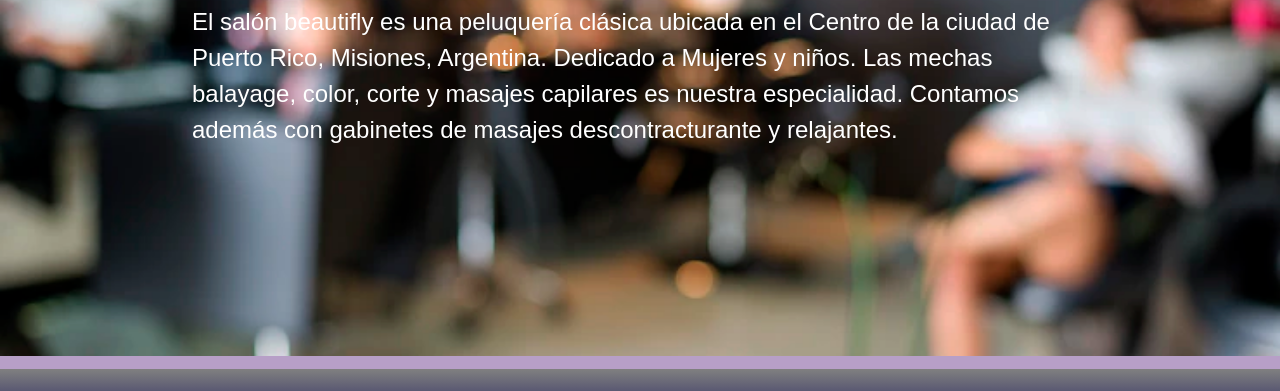
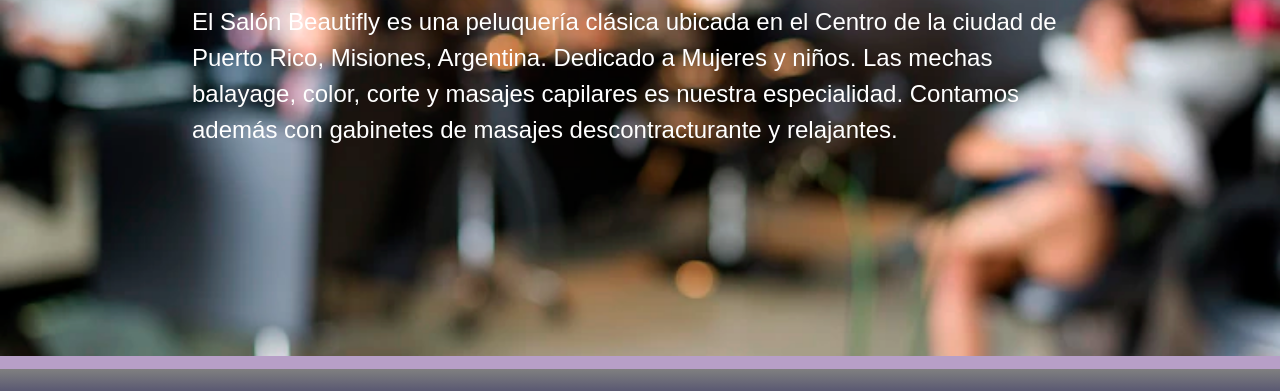
Before and after one commit to joa-dev/PeluqueriaBeautifly, a plain HTML site: page index.html in a window 1280 px wide. Shown: the part 373-764 px from the top of the page. Drawn offline with nearby package versions, Linux system fonts and the light colour scheme.

Commit message:
correcion titulos

```diff
--- a/index.html
+++ b/index.html
@@ -15,7 +15,7 @@
     <link href="https://cdn.jsdelivr.net/npm/bootstrap@5.2.0-beta1/dist/css/bootstrap.min.css" rel="stylesheet"
         integrity="sha384-0evHe/X+R7YkIZDRvuzKMRqM+OrBnVFBL6DOitfPri4tjfHxaWutUpFmBp4vmVor" crossorigin="anonymous">
     <link rel="stylesheet" href="styles.css">
-    <title>Beautifly Saloon</title>
+    <title>Salon Beautifly</title>
 </head>
 
 <body>
@@ -59,7 +59,7 @@
         <article class="historia">
             <!--Background img blurreada-->
             <h2>Historia</h2>
-            <p>El salón beautifly es una peluquería clásica ubicada en el Centro de la ciudad de Puerto Rico, Misiones,
+            <p>El Salón Beautifly es una peluquería clásica ubicada en el Centro de la ciudad de Puerto Rico, Misiones,
                 Argentina. Dedicado a Mujeres y niños.
                 Las mechas balayage, color, corte y masajes capilares es nuestra especialidad.
                 Contamos además con gabinetes de masajes descontracturante y relajantes.
--- a/styles.scss
+++ b/styles.scss
@@ -43,7 +43,7 @@ body {
     .carousel {
         margin-bottom: 1%;
     }
-
+    // Página de Ofertas
     .cardsDeOfertas {
         display: flex;
         justify-content: space-around;
```
Also changed, not shown: contacto.html (+1 -1 lines), marcas.html (+1 -1 lines), ofertas.html (+1 -1 lines), trabajos.html (+1 -1 lines).
